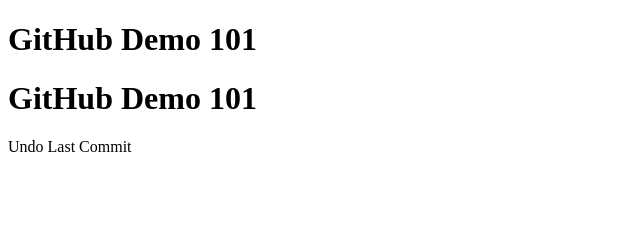
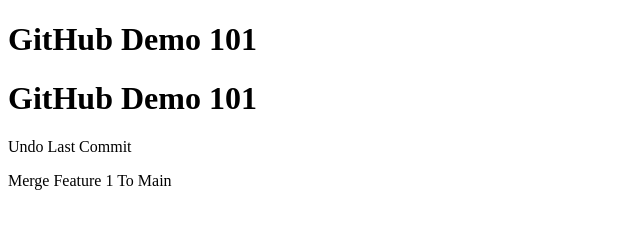
Before and after one commit to RuelLargosa/Test_Project, a plain HTML site: page index.html in a window 1280 px wide. Shown: the whole page, without its empty margins (0-640 px from the left). Drawn offline with Linux system fonts and the light colour scheme.

Commit message:
Feature 2

```diff
--- a/index.html
+++ b/index.html
@@ -10,5 +10,6 @@
 	<h1>GitHub Demo 101</h1>
 	<p> Undo Last Commit</p>
 
+	<p>Merge Feature 1 To Main</p>
 </body>
 </html>
```
